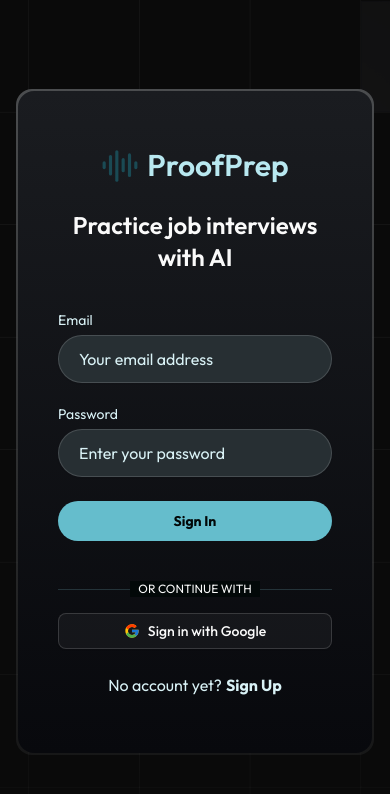
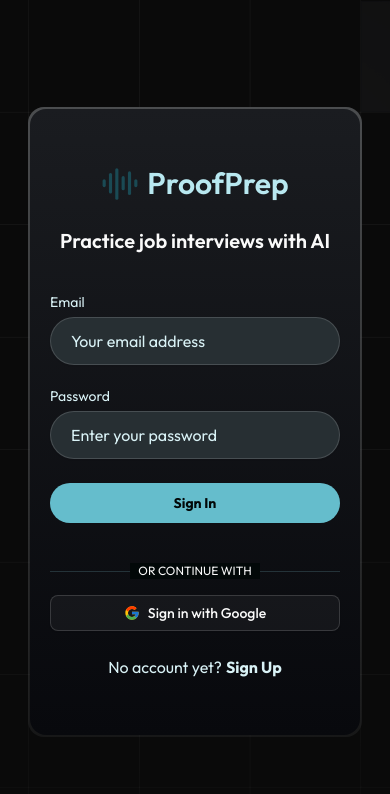
Before and after one commit to DruxAMB/ProofPrep, a Next.js app: page /sign-in in a window 390 px wide. Shown: the top 794 px of the page. Built offline with nearby package versions, Linux system fonts and the light colour scheme; no server answers; what @coinbase/onchainkit would draw is missing.

Commit message:
fixed the auth form layout

```diff
--- a/components/AuthForm.tsx
+++ b/components/AuthForm.tsx
@@ -161,14 +161,14 @@
   const isSignIn = type === "sign-in";
 
   return (
-    <div className="card-border lg:min-w-[566px]">
-      <div className="flex flex-col gap-6 card py-14 px-10">
+    <div className="card-border m-3 w-full md:max-w-[566px]">
+      <div className="flex flex-col gap-6 card py-14 px-5 md:px-10">
         <div className="flex flex-row gap-2 justify-center">
           <Image src="/logo.svg" alt="logo" height={32} width={38} />
           <h2 className="text-primary-100">ProofPrep</h2>
         </div>
 
-        <h3 className="text-center">Practice job interviews with AI</h3>
+        <h3 className="text-center text-xl md:text-2xl">Practice job interviews with AI</h3>
 
         <Form {...form}>
           <form
```
